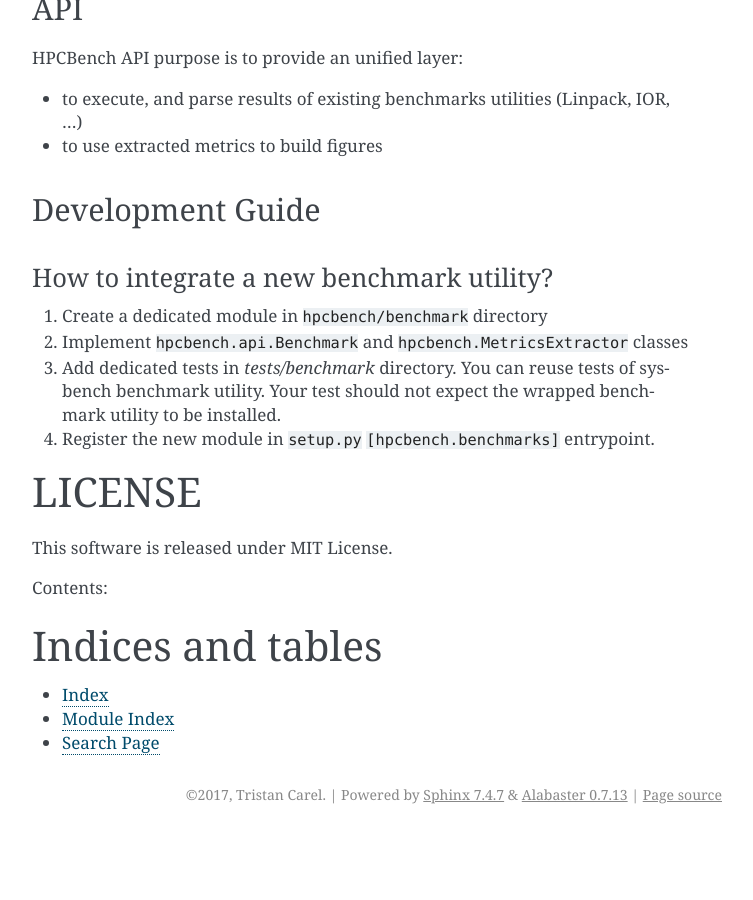
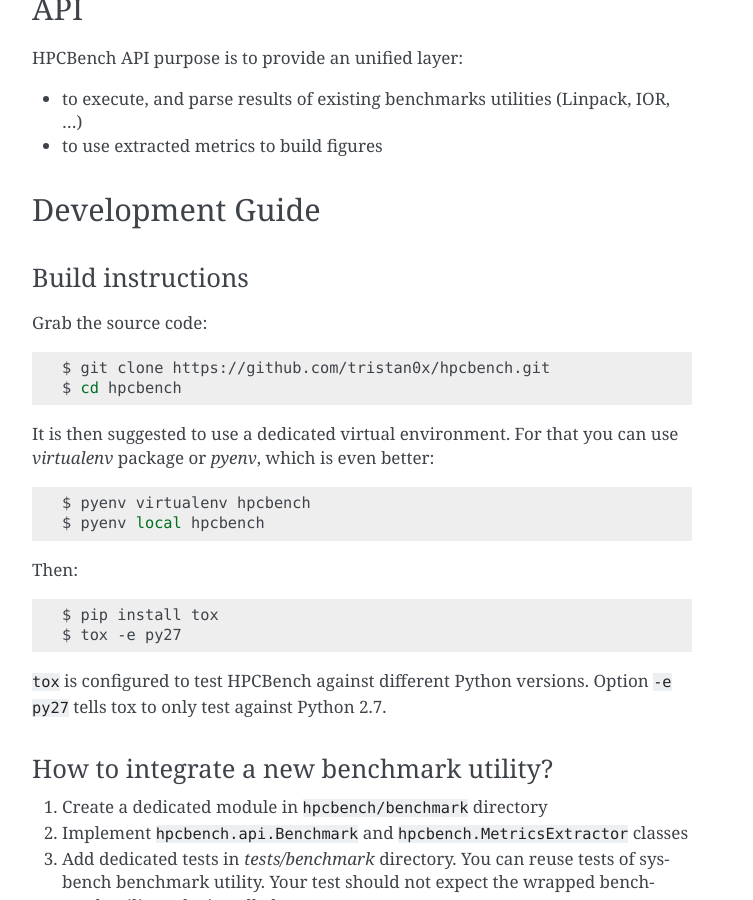
Before and after one commit to BlueBrain/hpcbench, a Sphinx documentation site: the page built from docs/index.rst, in a window 1280 px wide and 900 px high, scrolled down 1307 px. Shown: the whole window, without its empty margins (388-1141 px from the left). Built offline with Sphinx 7.4.7, drawn with Linux system fonts in a browser that asks for light colours; before the commit the page ends 2141 px from its top, so only the background shows below that.

Commit message:
Add build instructions in documentation

```diff
--- a/docs/index.rst
+++ b/docs/index.rst
@@ -71,6 +71,29 @@ HPCBench API purpose is to provide an unified layer:
 Development Guide
 -----------------
 
+Build instructions
+~~~~~~~~~~~~~~~~~~
+.. highlight:: bash
+
+Grab the source code::
+
+  $ git clone https://github.com/tristan0x/hpcbench.git
+  $ cd hpcbench
+
+It is then suggested to use a dedicated virtual environment. For that you can use
+`virtualenv` package or `pyenv`, which is even better::
+
+  $ pyenv virtualenv hpcbench
+  $ pyenv local hpcbench
+
+Then::
+
+  $ pip install tox
+  $ tox -e py27
+
+``tox`` is configured to test HPCBench against different Python versions. Option
+``-e py27`` tells tox to only test against Python 2.7.
+
 How to integrate a new benchmark utility?
 ~~~~~~~~~~~~~~~~~~~~~~~~~~~~~~~~~~~~~~~~~
 
```
